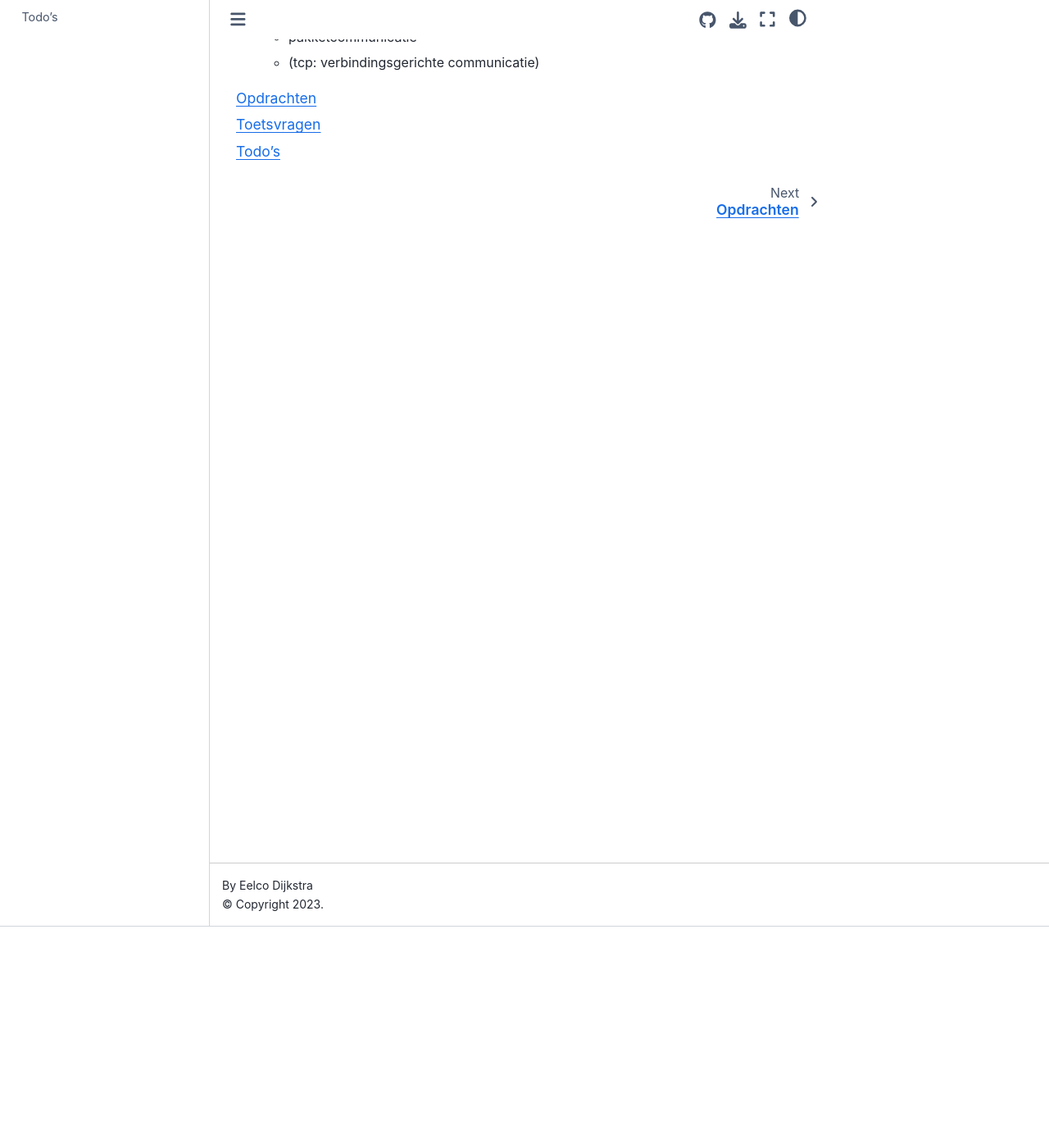
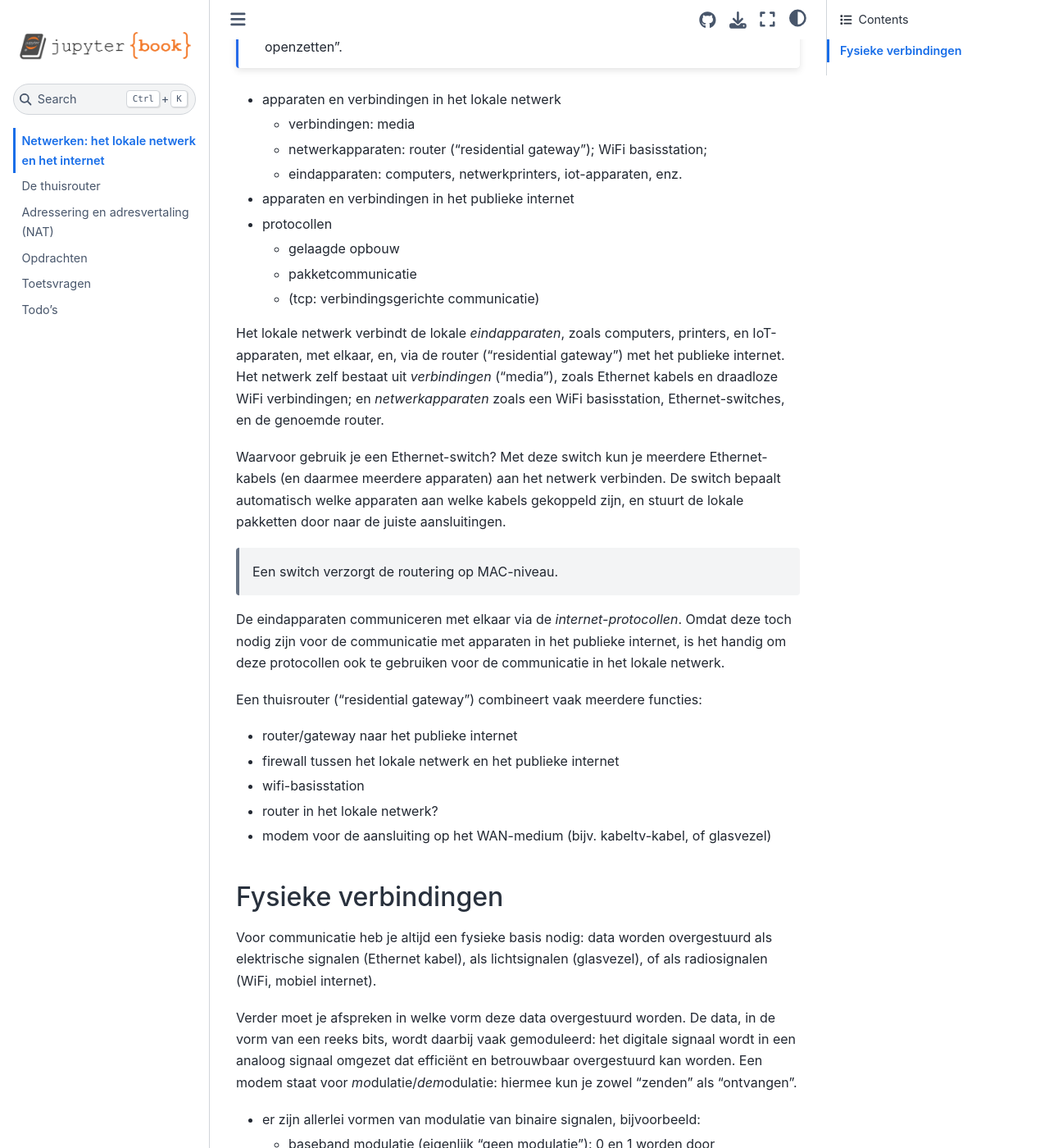
Before and after one commit to eelcodijkstra/netbook0, a Jupyter Book: the page built from intro.md, in a window 1280 px wide and 1400 px high, scrolled down 270 px. Shown: the whole window at 82% size. Built offline with Jupyter Book 1.0.4 settings and Sphinx 7.4.7 and the Sphinx Book theme 1.1.4, drawn with Linux system fonts in a browser that asks for light colours; some of the changed text lies outside the part shown.

Commit message:
Achterstallige veranderingen

````diff
--- a/_config.yml
+++ b/_config.yml
@@ -30,3 +30,9 @@ repository:
 html:
   use_issues_button: true
   use_repository_button: true
+
+sphinx:
+  extra_extensions:
+  - sphinx.ext.todo
+  config:
+    todo_include_todos: true
--- a/_toc.yml
+++ b/_toc.yml
@@ -4,6 +4,8 @@
 format: jb-book
 root: intro
 chapters:
+- file: thuisrouter
+- file: adressering
 - file: opdrachten
 - file: toetsvragen
 - file: todos
--- a/intro.md
+++ b/intro.md
@@ -1,12 +1,58 @@
 # Netwerken: het lokale netwerk en het internet
 
+```{admonition} Concepten
+LAN, WAN, thuisrouter, modem, firewall, router, gateway, lokaal internetadres, publiek internetadres, medium, Ethernet(-kabel), WiFi, WiFi basisstation, ISP, DHCP (en statische toewijzing), (DNS? - lokale alternatieven?), VPN, "poort openzetten".
+
+```
+
 * apparaten en verbindingen in het lokale netwerk
+    * verbindingen: media
+    * netwerkapparaten: router ("residential gateway"); WiFi basisstation;
+    * eindapparaten: computers, netwerkprinters, iot-apparaten, enz.
 * apparaten en verbindingen in het publieke internet
 * protocollen
     * gelaagde opbouw
     * pakketcommunicatie
     * (tcp: verbindingsgerichte communicatie)
 
+Het lokale netwerk verbindt de lokale *eindapparaten*, zoals computers, printers, en IoT-apparaten, met elkaar, en, via de router ("residential gateway") met het publieke internet.
+Het netwerk zelf bestaat uit *verbindingen* ("media"), zoals Ethernet kabels en draadloze WiFi verbindingen; en *netwerkapparaten* zoals een WiFi basisstation, Ethernet-switches, en de genoemde router.
+
+Waarvoor gebruik je een Ethernet-switch? Met deze switch kun je meerdere Ethernet-kabels (en daarmee meerdere apparaten) aan het netwerk verbinden. De switch bepaalt automatisch welke apparaten aan welke kabels gekoppeld zijn, en stuurt de lokale pakketten  door naar de juiste aansluitingen.
+
+> Een switch verzorgt de routering op MAC-niveau.
+
+De eindapparaten communiceren met elkaar via de *internet-protocollen*.
+Omdat deze toch nodig zijn voor de communicatie met apparaten in het publieke internet,
+is het handig om deze protocollen ook te gebruiken voor de communicatie in het lokale netwerk.
+
+Een thuisrouter ("residential gateway") combineert vaak meerdere functies:
+
+* router/gateway naar het publieke internet
+* firewall tussen het lokale netwerk en het publieke internet
+* wifi-basisstation
+* router in het lokale netwerk?
+* modem voor de aansluiting op het WAN-medium (bijv. kabeltv-kabel, of glasvezel)
+
+## Fysieke verbindingen
+
+Voor communicatie heb je altijd een fysieke basis nodig: data worden overgestuurd als elektrische signalen (Ethernet kabel), als lichtsignalen (glasvezel), of als radiosignalen (WiFi, mobiel internet).
+
+Verder moet je afspreken in welke vorm deze data overgestuurd worden. De data, in de vorm van een reeks bits, wordt daarbij vaak gemoduleerd: het digitale signaal wordt in een analoog signaal omgezet dat efficiënt en betrouwbaar overgestuurd kan worden. Een modem staat voor *mo*dulatie/*dem*odulatie: hiermee kun je zowel "zenden" als "ontvangen".
+
+* er zijn allerlei vormen van modulatie van binaire signalen, bijvoorbeeld:
+    * baseband modulatie (eigenlijk "geen modulatie"): 0 en 1 worden door verschillende spanningen voorgesteld. Je hebt daarnaast een kloksignaal nodig om te weten op welk tijdstip de opeenvolgende bits in het signaal te vinden zijn. Dit wordt gebruikt voor lokale verbindingen, binnen een computer, of in een lokaal netwerk (Ethernet).
+    * frequency shift keying: 0 en 1 worden door verschillende frequenties voorgesteld. Een voorbeeld hiervan is het "ouderwetse" telefoonmodem: je gebruikt verschillende frequenties voor 0 en voor 1.
+    * complexere vormen van modulatie, zoals gebruikt bij WiFi, maken een grotere datasnelheid mogelijk.
+
+* https://www.youtube.com/watch?v=QDS4B0mM-ew (geluid van een telefoonmodem)
+
+In een netwerk heb je veel meer afspraken nodig rond de data:
+
+* de data worden (in de huidige netwerken) als pakketten verstuurd;
+* per pakket heb je, naast de eigenlijke data, metadata nodig, zoals adres van de bestemming, van de afzender, lengte van de data, checksum van de data, en het protocol voor de interpretatie van de data.
+
+Voorbeeld van een eenvoudige netwerkscanner: https://iot4beginners.com/creating-a-raspberry-pi-network-scanner/ (uit te breiden met het scannen van poorten?)
 
 
 
````
Also changed, not shown: todos.md (+15 -0 lines), opdrachten.ipynb, toetsvragen.ipynb.
